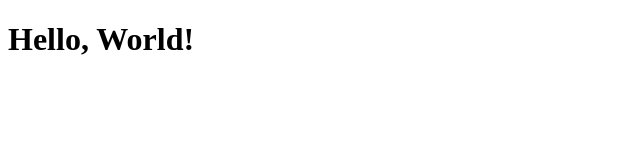
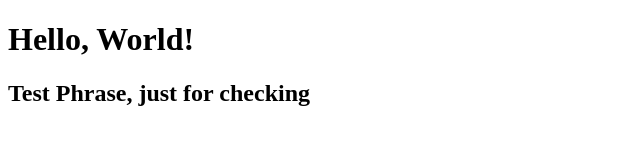
Before and after one commit to batilado88/javascript_full, a website: page index.html in a window 1280 px wide. Shown: the whole page, without its empty margins (0-640 px from the left). Drawn offline with Linux system fonts and the light colour scheme.

Commit message:
checking clone repo

```diff
--- a/index.html
+++ b/index.html
@@ -7,6 +7,7 @@
 </head>
 <body>
     <h1>Hello, World!</h1>
+    <h2>Test Phrase, just for checking</h2>
     <script src='js/script.js'></script>
 </body>
 </html>
```
